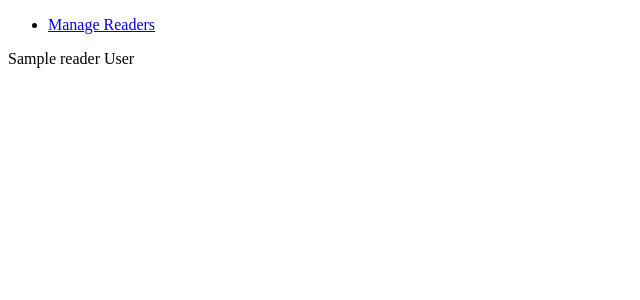
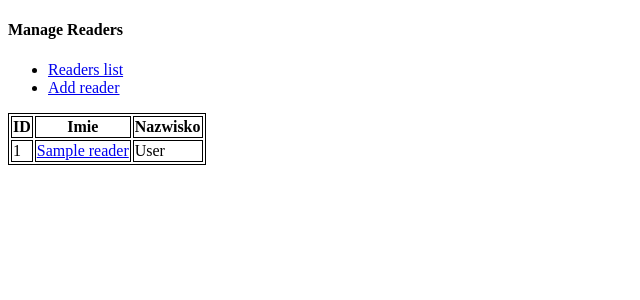
Before and after one commit to Michal-Majchrzak/Modul_13, a Flask app: page /readers/list in a window 1280 px wide. Shown: the top 300 px of the page, without its empty margins (0-640 px from the left). Run offline with Flask 2, Linux system fonts and the light colour scheme; tables that the repository leaves empty hold one stand-in row (values such as "Sample post").

Commit message:
Update Reader Templates

```diff
--- a/app/templates/index.html
+++ b/app/templates/index.html
@@ -3,11 +3,16 @@
 <head>
     <meta charset="UTF-8">
     {% block header %}{% endblock %}
+    <style>
+        table, th, tr, td {border: 1px solid black;}
+    </style>
 </head>
 <body>
 <div class="nav">
+    <h4>Manage Readers</h4>
     <ul>
-        <li><a href="{{ url_for('readers.render_readers_list') }}">Manage Readers</a></li>
+        <li><a href="{{ url_for('readers.render_readers_list') }}">Readers list</a></li>
+        <li><a href="{{ url_for('readers.render_add_reader') }}">Add reader</a></li>
     </ul>
 </div>
 <div class="content">
--- a/app/templates/reader/readers_list.html
+++ b/app/templates/reader/readers_list.html
@@ -2,7 +2,36 @@
 {% block header %}<title>Manage Readers</title>{% endblock %}
 
 {% block content %}
+<!-- READERS LIST TABLE -->
+{% if readers_list %}
+<table>
+    <thead>
+    <th>ID</th>
+    <th>Imie</th>
+    <th>Nazwisko</th>
+    </thead>
 {% for reader in readers_list %}
-<p>{{ reader.name }} {{ reader.lastname}}</p>
+    <tr>
+        <td>{{ reader.id }}</td>
+        <td><a href="{{ url_for('readers.render_update_reader', reader_id=reader.id) }}">{{ reader.name }}</a></td>
+        <td>{{ reader.lastname }}</td>
+    </tr>
 {% endfor %}
+</table>
+{% endif %}
+<!-- END READERS LIST -->
+
+<!-- ADD READER FORM -->
+{% if form %}
+<form action="{{ url_for('readers.add_reader_to_db') }}" method="post">
+    {{ form.hidden_tag() }}
+        {% for field in form if field.widget.input_type != 'hidden' %}
+            {% if field.widget.input_type != 'submit' %}
+                {{ field.label(class_="one") }}
+            {% endif %}
+            {{ field(class_="two") }}
+        {% endfor %}
+</form>
+{% endif %}
+<!-- END ADD READER -->
 {% endblock %}
```
Also changed, not shown: app/templates/reader/update_reader.html (added, +18 -0 lines).
